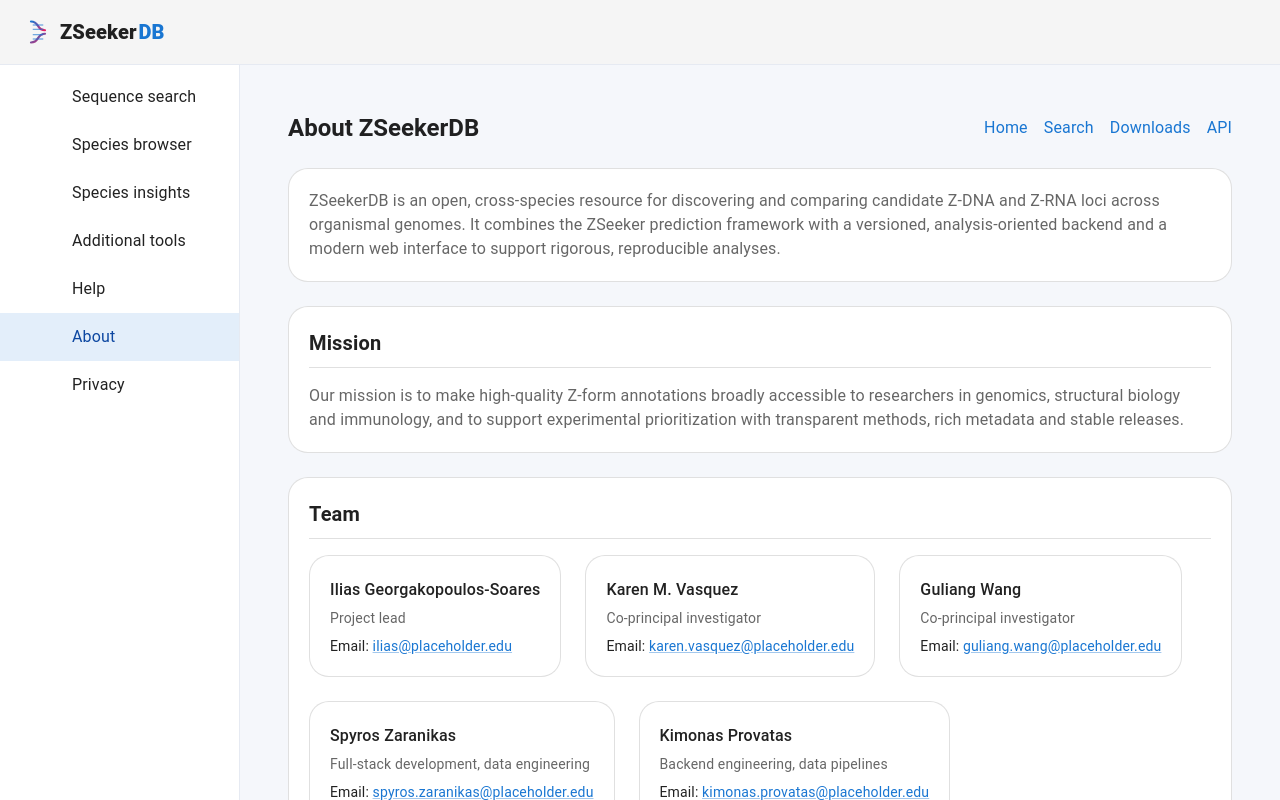
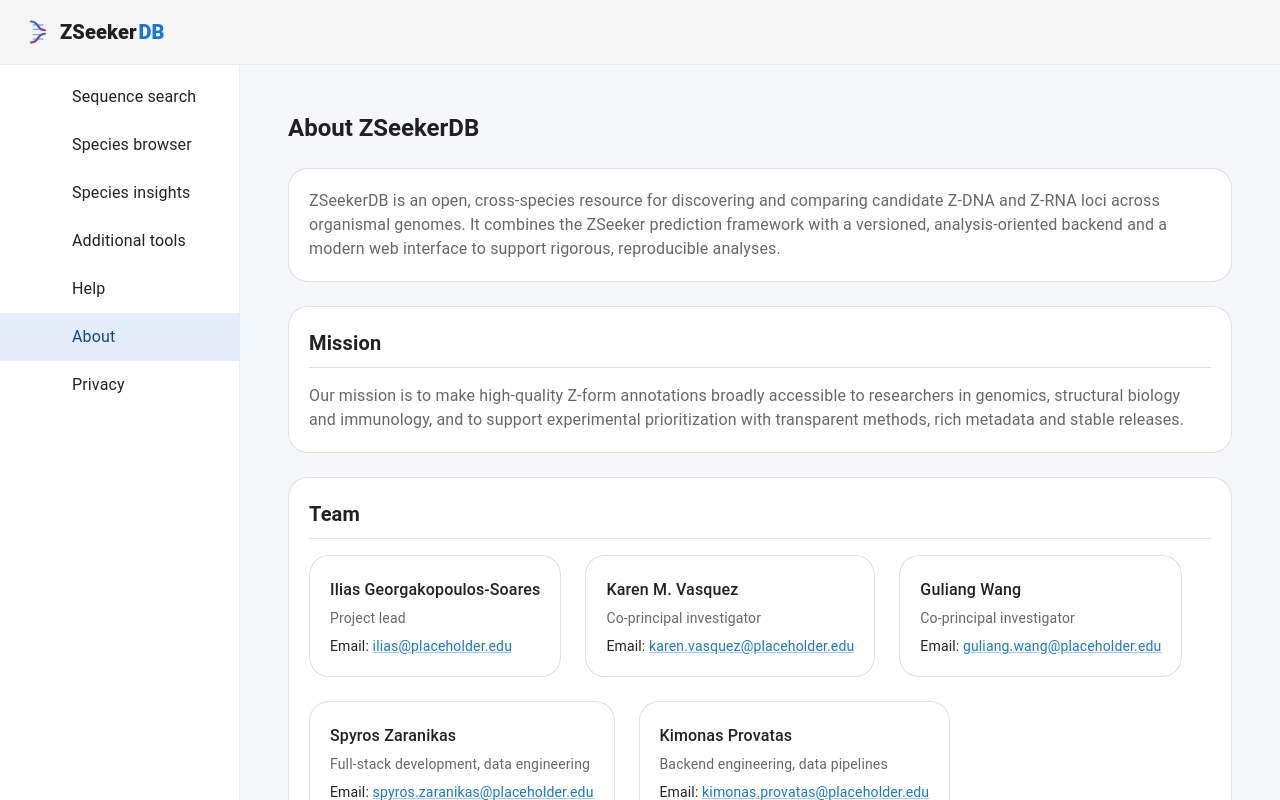
Before and after one commit to Georgakopoulos-Soares-lab/ZseekerDB, a React (Vite) app in the folder frontend/: page /about in a window 1280 px wide. Shown: the top 800 px of the page. Built offline with nearby package versions, Linux system fonts and the light colour scheme; some icons are missing.

Commit message:
Update project with latest frontend/backend changes

```diff
--- a/frontend/src/pages/About.tsx
+++ b/frontend/src/pages/About.tsx
@@ -74,12 +74,7 @@ const AboutDoc: FC = () => {
         <Typography variant="h5" sx={{ fontWeight: 700, color: 'text.primary' }}>
           About ZSeekerDB
         </Typography>
-        <Stack direction="row" spacing={2}>
-          <MuiLink href="/" underline="hover" color="primary">Home</MuiLink>
-          <MuiLink href="/search" underline="hover" color="primary">Search</MuiLink>
-          <MuiLink href="/downloads" underline="hover" color="primary">Downloads</MuiLink>
-          <MuiLink href="/api" underline="hover" color="primary">API</MuiLink>
-        </Stack>
+
       </Stack>
 
       <Grid container spacing={3}>
```
